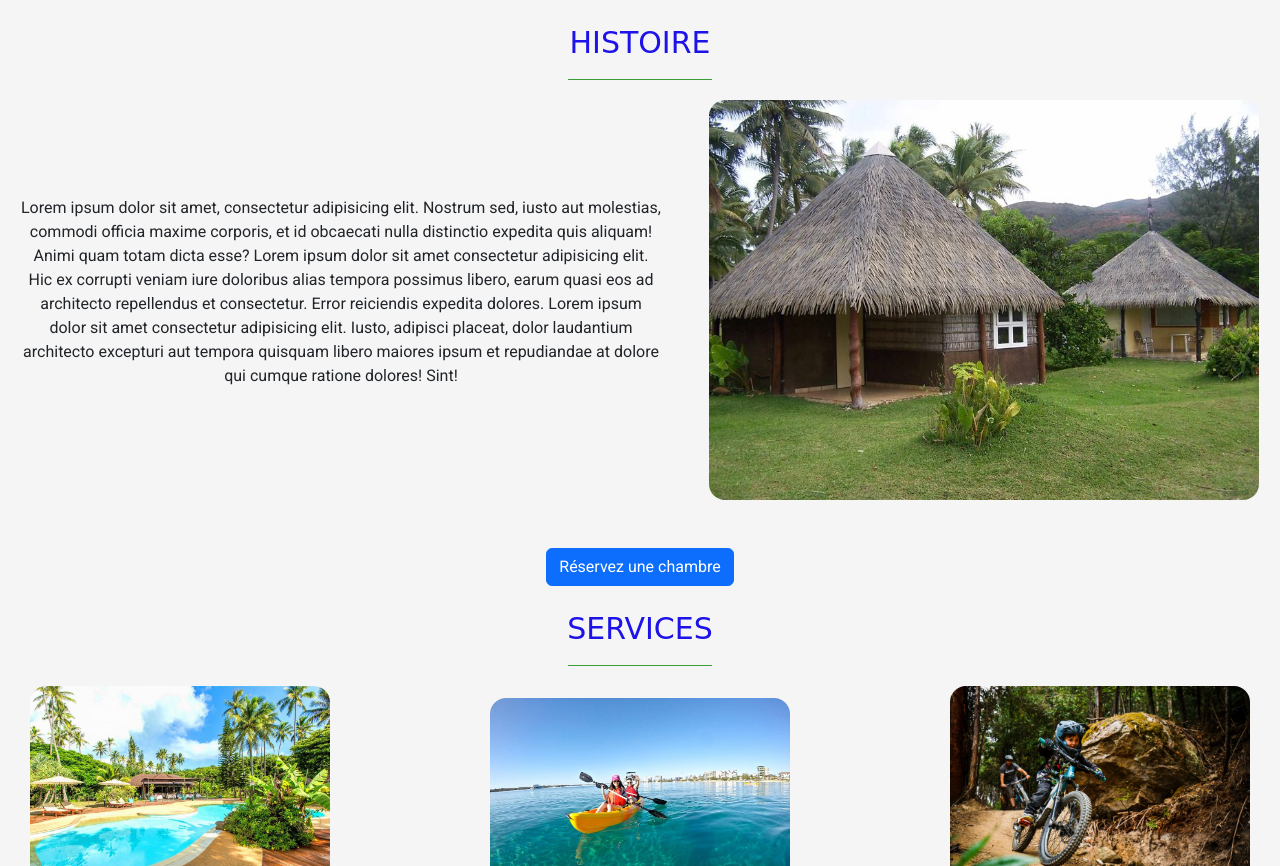
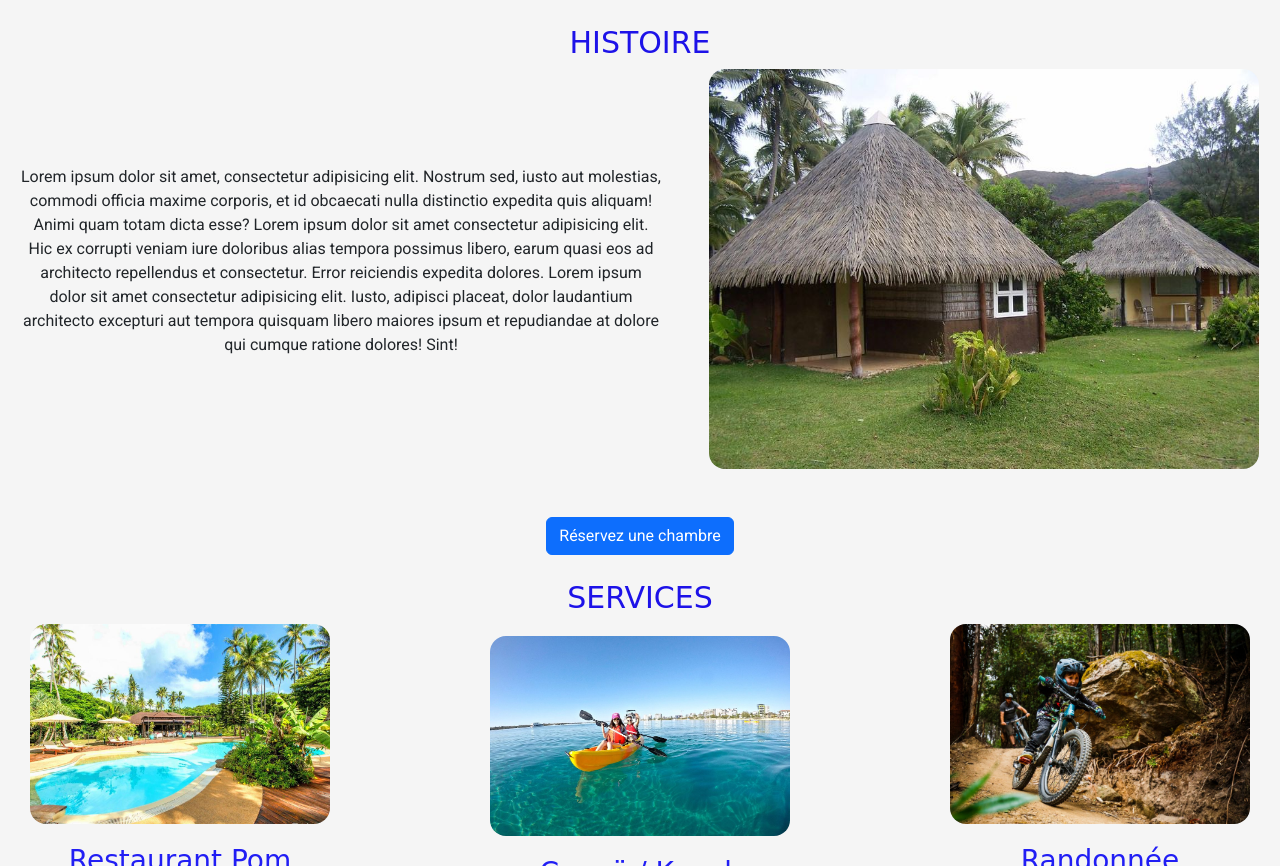
Before and after one commit to Ououia/thickLovers, a website: page index.html in a window 1280 px wide. Shown: the part 695-1561 px from the top of the page. Drawn offline with nearby package versions, Linux system fonts and the light colour scheme.

Commit message:
feat : css

```diff
--- a/index.html
+++ b/index.html
@@ -192,10 +192,7 @@
     <!-- Story of the gite -->
     <div id="get-story">
       <h2 id="getstory" class="articletitle">HISTOIRE</h2>
-      <hr
-        class="articlehr"
-        style="width: 9em; text-align: left; margin-left: 0"
-      />
+
       <div
         class="d-flex flex-column flex-lg-row align-items-center justify-content-center gap-5 mb-5"
       >
@@ -234,10 +231,7 @@
     <!-- All services -->
     <div id="all-services" style="padding-bottom: 15px">
       <h2 id="services" class="articletitle">SERVICES</h2>
-      <hr
-        class="articlehr"
-        style="width: 9em; text-align: left; margin-left: 0"
-      />
+
       <div id="services-content">
         <div id="restaurant">
           <img
```
Also changed, not shown: nos_services.html (+0 -4 lines).
